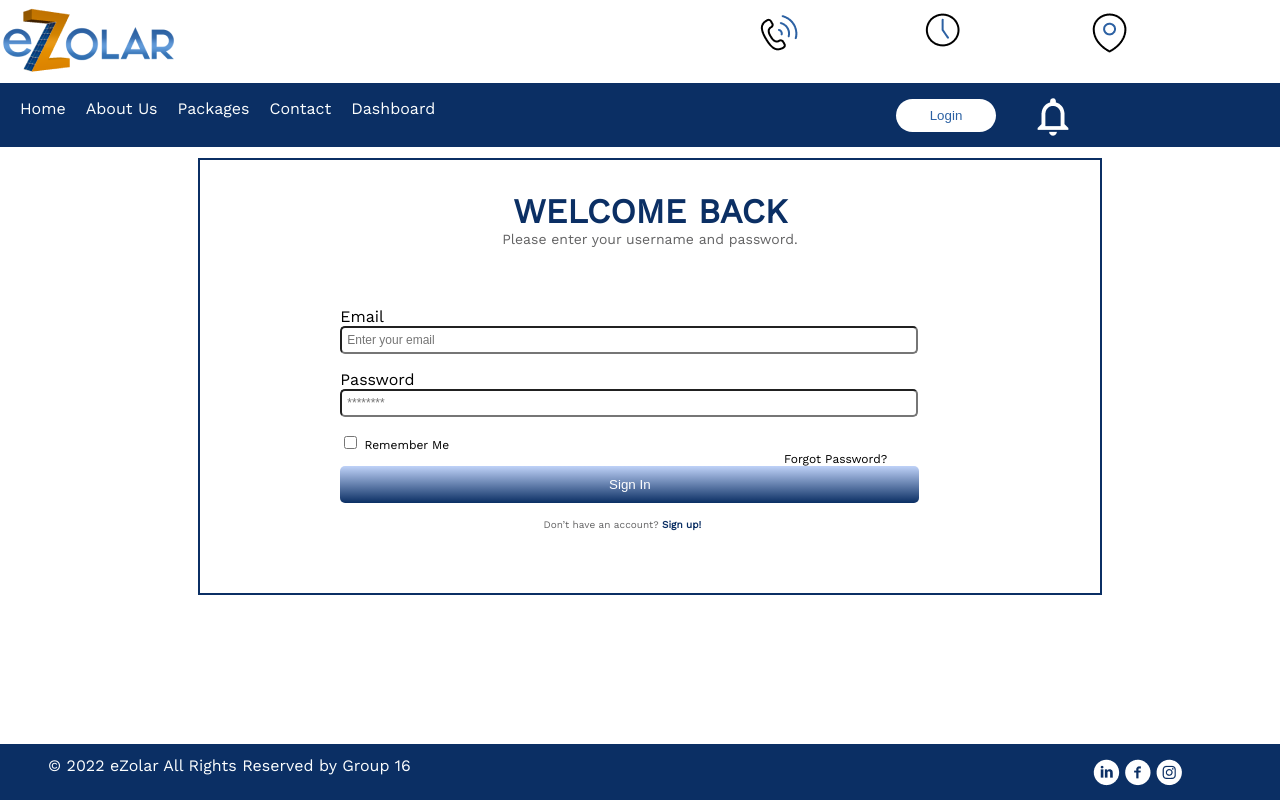
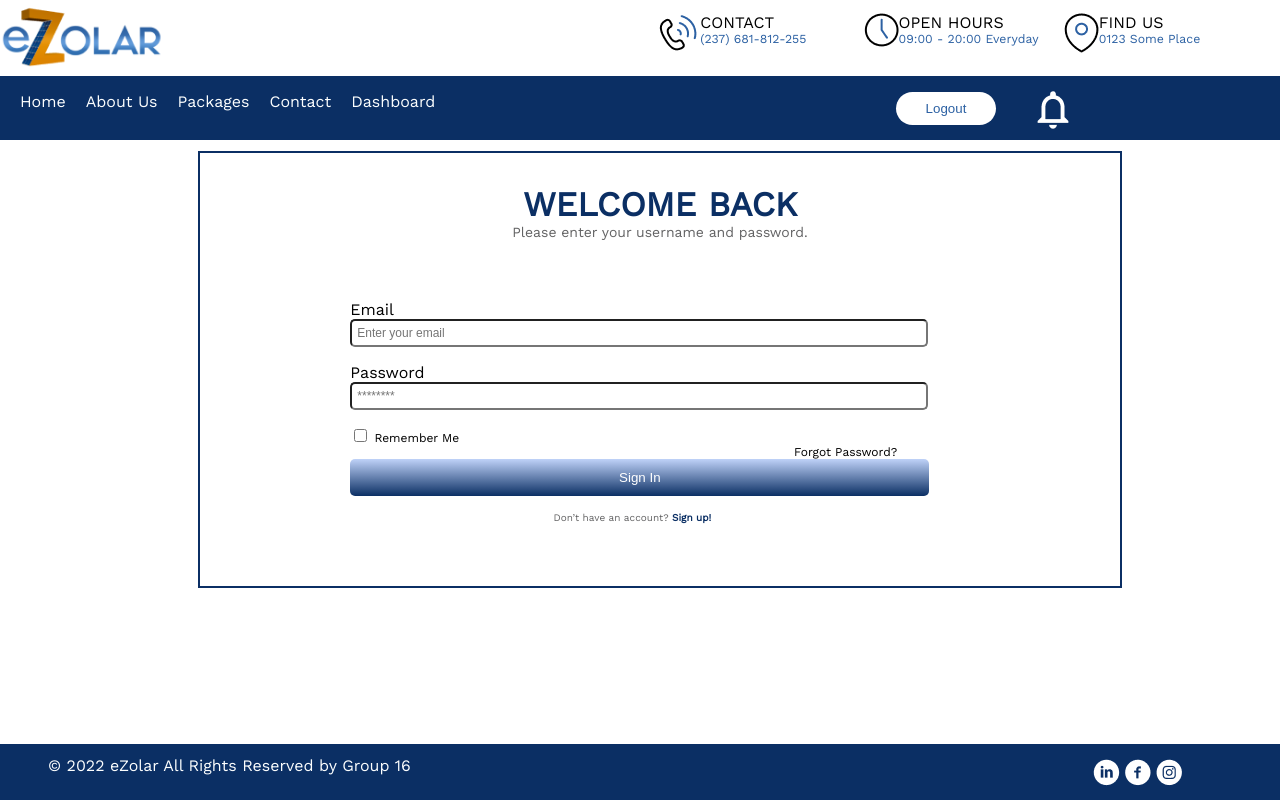
Before and after one commit to Mashi-Abeywickrama/eZolar, a PHP site: page /ezolar/ in a window 1280 px wide. Run offline with PHP 8.4, Linux system fonts and the light colour scheme.

Commit message:
Header Updated

```diff
--- a/app/views/Includes/footer.php
+++ b/app/views/Includes/footer.php
@@ -6,7 +6,7 @@
     <meta name="viewport" content="width=device-width, initial-scale=1.0">
     <link rel="stylesheet" href="public\css\style.css">
     <link href='https://fonts.googleapis.com/css?family=Work Sans' rel='stylesheet'>
-    <title>eZolar</title>
+    <title>eZolar Footer</title>
 </head>
 <body>
     <div class="footer">
--- a/app/views/Includes/header.php
+++ b/app/views/Includes/header.php
@@ -6,23 +6,35 @@
     <meta name="viewport" content="width=device-width, initial-scale=1.0">
     <link rel="stylesheet" href="public\css\style.css">
     <link href='https://fonts.googleapis.com/css?family=Work Sans' rel='stylesheet'>
-    <title>eZolar</title>
+    <title>eZolar Header</title>
 </head>
 <body>
     <div class = "header">
-        <img src="public\img\Logo.png" alt="Team eZolar">
+        <img src="public\img\Logo.png" alt="Team eZolar" style="height: 80px;">
         <div class="header-right">
-            <div class="header-right-emergency">
-                <img src="public\img\Contact.png" alt="Call">
-
+            <div class="header-right-contact">
+                <div class="header-right-img">
+                    <img src="public\img\Contact.png" alt="Call">
+                </div>
+                <div class="header-txt">CONTACT
+                    <div class= "header-txt-blue">(237) 681-812-255</div>
+                </div>
             </div>
             <div class="header-right-openH">
-                <img src="public\img\Clock.png" alt="Clock">
-
+                <div class="header-right-img">
+                    <img src="public\img\Clock.png" alt="Clock">
+                </div>
+                <div class="header-txt">OPEN HOURS
+                    <div class= "header-txt-blue">09:00 - 20:00 Everyday</div>
+                </div>
             </div>
             <div class="header-right-location">
-                <img src="public\img\Location.png" alt="Location">
-
+                <div class="header-right-img">
+                    <img src="public\img\Location.png" alt="Location">
+                </div>
+                    <div class="header-txt">FIND US
+                    <div class= "header-txt-blue">0123 Some Place</div>
+                </div>
             </div>
         </div>
     </div>
--- a/app/views/Includes/navbar.php
+++ b/app/views/Includes/navbar.php
@@ -6,7 +6,7 @@
     <meta name="viewport" content="width=device-width, initial-scale=1.0">
     <link rel="stylesheet" href="public\css\style.css">
     <link href='https://fonts.googleapis.com/css?family=Work Sans' rel='stylesheet'>
-    <title>eZolar</title>
+    <title>eZolar Navbar</title>
 </head>
 <body>
     <div class="nav">
@@ -20,7 +20,7 @@
         </div>
         <div class="nav-right">
             <div class="btn1">
-                <p><button class="nav-btn">Login</button></p>
+                <p><button class="nav-btn">Logout</button></p>
             </div>
             <div class="noti">
                 <img src="public\img\Notifications.png" alt="Notifi">
--- a/public/css/login.css
+++ b/public/css/login.css
@@ -5,7 +5,7 @@
     /* margin-right: 10%; */
     margin-top: 75px;
     width: 70%;
-    padding: 4px 8px;
+    padding: 4px 18px;
     border:2px solid #0B2F64;
     padding-bottom: 2%;
 }
@@ -60,7 +60,7 @@
     color: #636364;
     font-size:12px;
     width: 75%;
-    height: 20%;
+    /* height: 50%; */
 }
 .remm{
     font-size: 12px;
--- a/public/css/style.css
+++ b/public/css/style.css
@@ -9,18 +9,27 @@
 }
 .header-right{
     padding-top: 1%;
-    width: 40%;
+    width: 48%;
     float: right;
     display: flex;
+    font-size: medium;
 }
 .header-right-location{
     width: 33%;
+    display: flex;
 }
 .header-right-openH{
+    display: flex;
     width: 33%;
 }
-.header-right-emergency{
-    width: 33%;
+.header-right-contact{
+    display: flex;
+    width: 34%;
+}
+.header-txt-blue{
+    color: #2C61A3;
+    font-size: 77% !important;
+    /* text-size-adjust: 0.18 !important; */
 }
 .footer {
     position: absolute;
```
Also changed, not shown: .htaccess (added), app/.htaccess (added), public/.htaccess (added).
